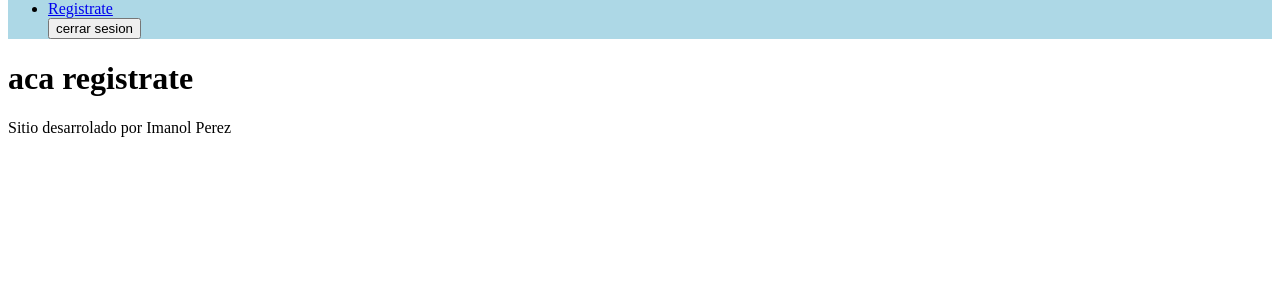
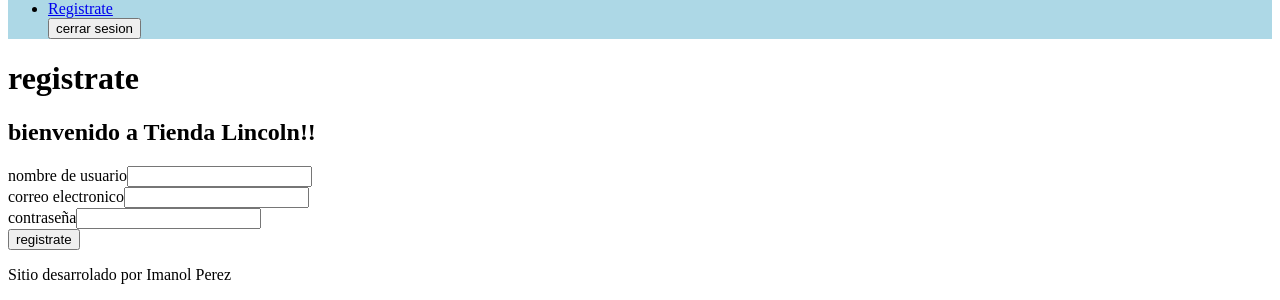
Before and after one commit to imanolperez9/trabajo-final, a React (Vite) app: page /Register in a window 1280 px wide. Shown: the part 325-625 px from the top of the page. Built offline with nearby package versions, Linux system fonts and the light colour scheme.

Commit message:
add: register completo

```diff
--- a/src/Pages/NotFound.jsx
+++ b/src/Pages/NotFound.jsx
@@ -1,9 +1,12 @@
+import { Link } from "react-router-dom"
 import  { Layout } from "../Components/Layout"
 
 const NotFound = () =>  {
     return(
         <Layout >
-            <h1>este es el NotFound</h1>
+            <h1>pagina no existente</h1>
+            <p>verifica la URL o vuelve al inicio</p>
+            <Link to="/Inicio"> IR AL INICIO</Link>
 
         </Layout>
     )
--- a/src/Pages/Register.jsx
+++ b/src/Pages/Register.jsx
@@ -1,9 +1,90 @@
+import { useState } from "react"
 import  { Layout } from "../Components/Layout"
 
 const Register = () =>  {
+    const [username, setUsername] = useState("")
+    const [email, setEmail ] = useState ("")
+    const [password , setPassword] = useState ("")
+    const [error,setError] = useState("")
+    const [confirm, setConfirm] = useState("")
+
+const handleSubmit = (e) =>    {
+    e.preventDefault()
+    setError("")
+    setConfirm("")
+
+     setConfirm("usuario registrado")
+     setUsername("")
+     setEmail("")
+     setPassword("")
+
+
+
+
+    if ( !username || !email || !password )
+        setError("debes completar todos los campos")
+    return;
+}
+          const newUser =   {
+          username,
+          email,
+          password,
+
+          }
+
+          console.log(newUser)
+
+
+
+
+
+
     return(
+
         <Layout >
-            <h1>aca registrate</h1>
+            <h1> registrate</h1>
+            <section>
+                <h2>bienvenido a Tienda Lincoln!!</h2>
+                <form onSubmit={handleSubmit} >
+                    <div>
+                        <label>nombre de usuario</label>
+                        <input
+                        type="text"
+                         onChange={(e) => setUsername(e.target.value) }
+                         value={username}/>
+                    </div>
+                    <div>
+                        <label>correo electronico</label>
+                        <input
+                        type="email"
+                        onChange={(e) => setEmail (e.target.value)}
+                        value={email}
+                        />
+
+                    </div>
+                    <div>
+                        <label>contraseña</label>
+                        <input
+                        type="password"
+                        onChange={(e) => setPassword(e.target.value)}
+                        value={password} />
+
+                    </div>
+                    <button>registrate</button>
+
+
+                </form>
+                    {
+                       error && <p style={{color:"red"}}>{error }</p>
+                    }
+                    {
+                        confirm &&<p style={{color:"green"}}>{confirm}</p>
+                    }
+
+
+
+
+            </section>
 
         </Layout>
     )
--- a/src/Router/RouterApp.jsx
+++ b/src/Router/RouterApp.jsx
@@ -10,8 +10,8 @@ const RouterApp = () => {
     return (
         <BrowserRouter>
         <Routes>
-            <Route path="/inicio"   element={<Home />} />
-            <Route path="/login"    element={<Login />} />
+            <Route path="/Inicio"   element={<Home />} />
+            <Route path="/Login"    element={<Login />} />
             <Route path="/Dashboard"element={<Dashboard />} />
             <Route path="/Register" element={<Register />} />
             <Route path="*"         element={ <NotFound />}/>
```
